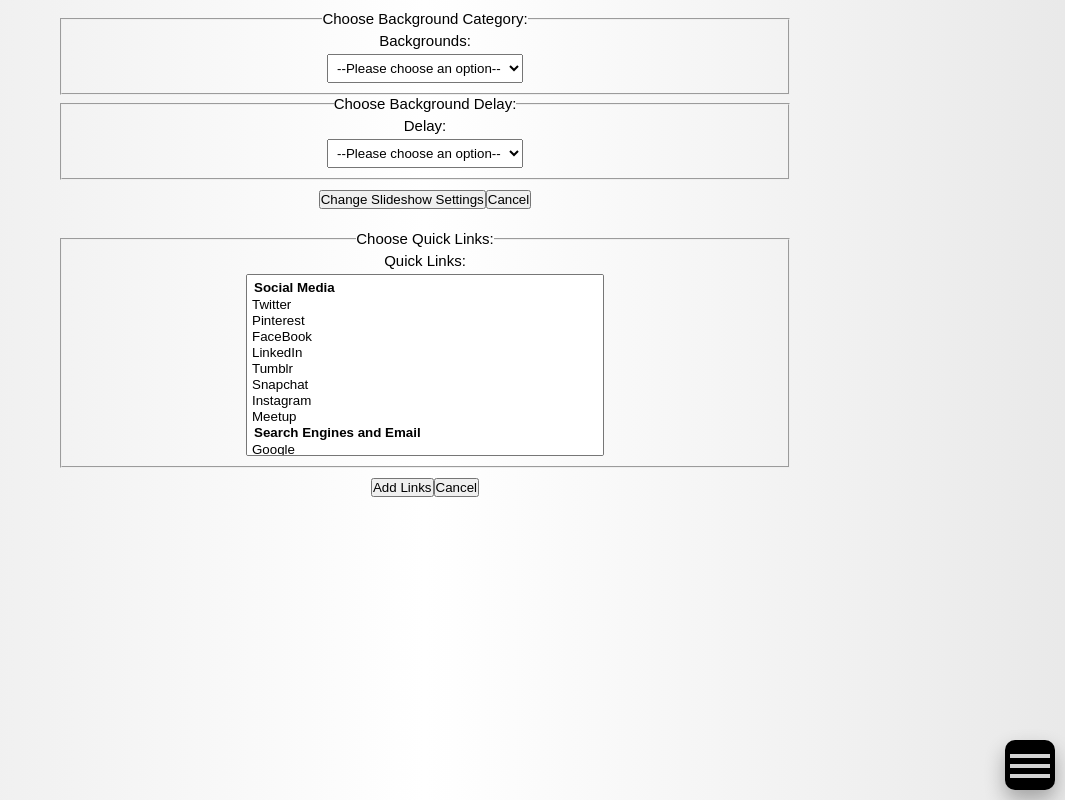
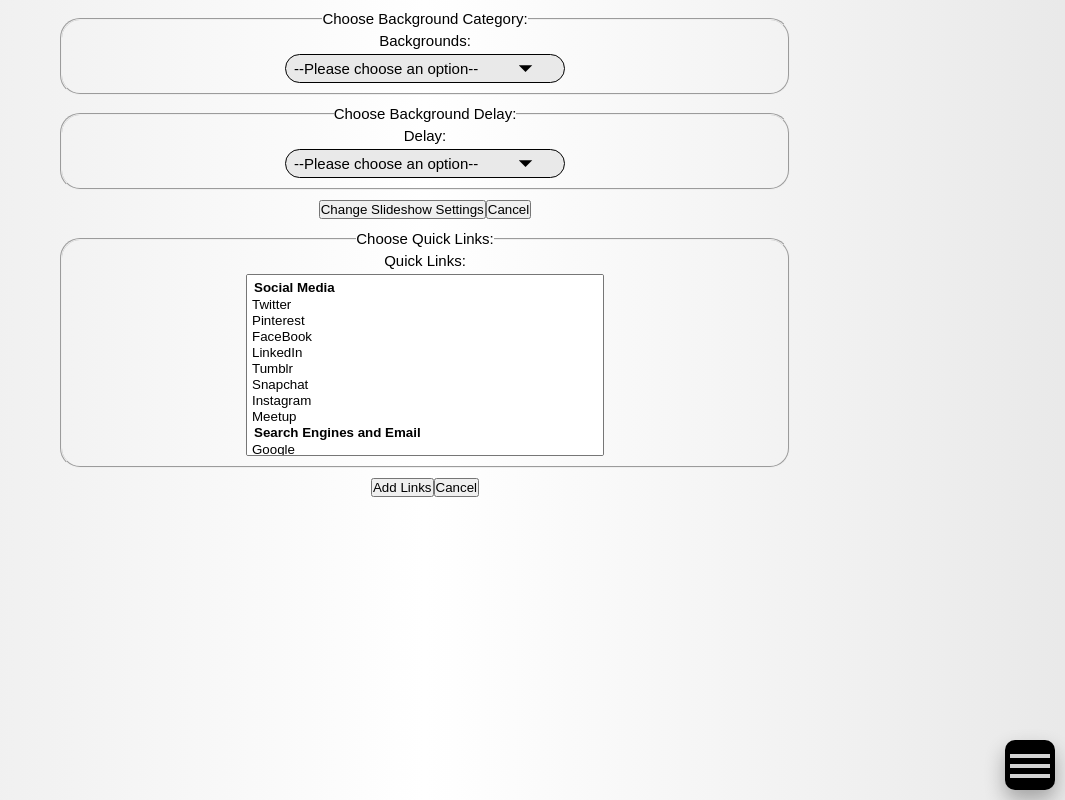
Before and after one commit to BitForgeCraftedCode/custom-home-page, a React (Create React App) app: page /settings in a window 1280 px wide. Shown: the whole page, without its empty margins (215-1280 px from the left). Built offline with nearby package versions, Linux system fonts and the light colour scheme.

Commit message:
style slider settings

```diff
--- a/src/components/Settings/SliderSettings.jsx
+++ b/src/components/Settings/SliderSettings.jsx
@@ -7,23 +7,26 @@ import { switchBackgrounds, changeDelay } from '../../redux/actions';
 class SliderSettings extends React.Component {
 	constructor(props) {
 		super(props);
-		this.state={
+		this.state = {
 			bgChoice: '--Please choose an option--',
 			delay: '--Please choose an option--'
-		}
+		};
 	}
 
 	handleBgChange(e) {
-		this.setState({bgChoice: e.target.value});
+		this.setState({ bgChoice: e.target.value });
 	}
 
 	handleDelayChange(e) {
-		this.setState({delay: e.target.value});
+		this.setState({ delay: e.target.value });
 	}
 
 	handleSubmit(e) {
 		e.preventDefault();
-		if(this.state.bgChoice === '--Please choose an option--' || this.state.delay === '--Please choose an option--') {
+		if (
+			this.state.bgChoice === '--Please choose an option--' ||
+			this.state.delay === '--Please choose an option--'
+		) {
 			alert('Please select background category and delay');
 			return;
 		}
@@ -40,54 +43,59 @@ class SliderSettings extends React.Component {
 	}
 
 	render() {
-		return(
-			<form className="SliderSettings" onSubmit={(e) => this.handleSubmit(e)}>
+		return (
+			<form className="SliderSettings" onSubmit={e => this.handleSubmit(e)}>
 				<fieldset className="SliderSettings__fieldset">
 					<legend className="SliderSettings__legend">Choose Background Category:</legend>
-					<label className="SliderSettings__label" htmlFor="backgrounds-select">Backgrounds:</label>
+					<label className="SliderSettings__label" htmlFor="backgrounds-select">
+						Backgrounds:
+					</label>
+					<div className="SliderSettings__select-div">
 						<select
 							className="SliderSettings__select"
 							id="backgrounds-select"
 							value={this.state.bgChoice}
-						onChange={(e) => this.handleBgChange(e)}
+							onChange={e => this.handleBgChange(e)}
 						>
-					    <option value="--Please choose an option--" disabled>--Please choose an option--</option>
+							<option value="--Please choose an option--" disabled>
+								--Please choose an option--
+							</option>
 							<option value="Nature">Nature</option>
 							<option value="Space">Space</option>
 							<option value="CitySkylines">CitySkylines</option>
 							<option value="Animals">Animals</option>
 							<option value="Ocean">Ocean</option>
 						</select>
+					</div>
 				</fieldset>
 				<fieldset className="SliderSettings__fieldset">
 					<legend className="SliderSettings__legend">Choose Background Delay:</legend>
-					<label className="SliderSettings__label" htmlFor="delay-select">Delay:</label>
+					<label className="SliderSettings__label" htmlFor="delay-select">
+						Delay:
+					</label>
+					<div className="SliderSettings__select-div">
 						<select
 							className="SliderSettings__select"
 							id="delay-select"
 							value={this.state.delay}
-						onChange={(e) => this.handleDelayChange(e)}
+							onChange={e => this.handleDelayChange(e)}
 						>
-					    <option value="--Please choose an option--" disabled>--Please choose an option--</option>
+							<option value="--Please choose an option--" disabled>
+								--Please choose an option--
+							</option>
 							<option value="5">5 Seconds</option>
 							<option value="10">10 Seconds</option>
 							<option value="15">15 Seconds</option>
 							<option value="20">20 Seconds</option>
 							<option value="30">30 Seconds</option>
 						</select>
+					</div>
 				</fieldset>
 				<div className="SliderSettings__btnContainer">
-					<button
-						type="submit"
-						value="Submit"
-					>
+					<button type="submit" value="Submit">
 						Change Slideshow Settings
 					</button>
-					<button
-						type="button"
-						value="Reset"
-						onClick={() => this.resetForm()}
-					>
+					<button type="button" value="Reset" onClick={() => this.resetForm()}>
 						Cancel
 					</button>
 				</div>
@@ -101,4 +109,7 @@ const mapDispatchToProps = {
 	changeDelay: changeDelay
 };
 
-export default connect(null, mapDispatchToProps)(SliderSettings);
+export default connect(
+	null,
+	mapDispatchToProps
+)(SliderSettings);
--- a/src/styles/_Settings.scss
+++ b/src/styles/_Settings.scss
@@ -10,18 +10,49 @@ body {
 	width: 100%;
 	max-width: $max-width;
 	padding: 10px;
+	margin-bottom: 10px;
 
 	&__fieldset {
 		padding: 5px;
+		margin-bottom: 10px;
+		border-radius: $border-radius-Xlarge;
 	}
 
 	&__label {
 		display: block;
 	}
 
+	&__select-div {
+		margin: 5px auto 5px auto;
+		border: 1px solid black;
+		width: 280px;
+		border-radius: $border-radius-Xlarge;
+		overflow: hidden;
+		background: $background-color1 url("../icons/arrow-dropdown.svg") no-repeat 90% 50%;
+	}
+
 	&__select {
-		padding: 5px;
-		margin: 5px;
+		font-size: $default-font-size;
+  		font-family: $defaultFont;
+
+		padding: 5px 8px;
+		width: 100%;
+		border: none;
+		box-shadow: none;
+		background: transparent;
+		background-image: none;
+		-webkit-appearance: none;
+	}
+
+	&__select:focus {
+		outline: none;
+		background: $grey url("../icons/arrow-dropdown.svg") no-repeat 90% 50%;
+	}
+
+	&__select:hover {
+		outline: none;
+		background: $grey url("../icons/arrow-dropdown.svg") no-repeat 90% 50%;
+		cursor: pointer;
 	}
 
 	&__btnContainer {
@@ -41,6 +72,7 @@ body {
 
 	&__fieldset {
 		padding: 5px;
+		border-radius: $border-radius-Xlarge;
 	}
 
 	&__label {
--- a/src/styles/_base.scss
+++ b/src/styles/_base.scss
@@ -29,7 +29,7 @@ body {
   box-sizing: border-box;
 
   font-size: $default-font-size;
-  font-family: sans-serif;
+  font-family: $defaultFont;
 
   background: $background-color1;
   background: linear-gradient(90deg, $background-color1 0%, $background-color2 50%, $background-color1 100%);
--- a/src/styles/_variables.scss
+++ b/src/styles/_variables.scss
@@ -9,7 +9,7 @@
 }
 
 /*Colors */
-
+$grey: #dbdbdb;
 $background-color1: rgba(233,233,233,1);
 $background-color2: rgba(255,255,255,1);
 $hero-color1: rgba(9,3,125, 1);
@@ -25,11 +25,12 @@ $XXL-font-size: 4rem;
 
 $widgetFontColor: #3BFE04;
 $alarmClockFont: 'alarm_clockregular';
+$defaultFont : sans-serif;
 
 /*border radius*/
 $border-radius-small: 6px;
 $border-radius-large: 10px;
-$border-radius-Xlarge: 15px;
+$border-radius-Xlarge: 20px;
 
 /*max width*/
 $max-width: 75rem;
```
Also changed, not shown: src/icons/arrow-dropdown.svg (added). Lines whose indentation alone changed are shown as unchanged.
